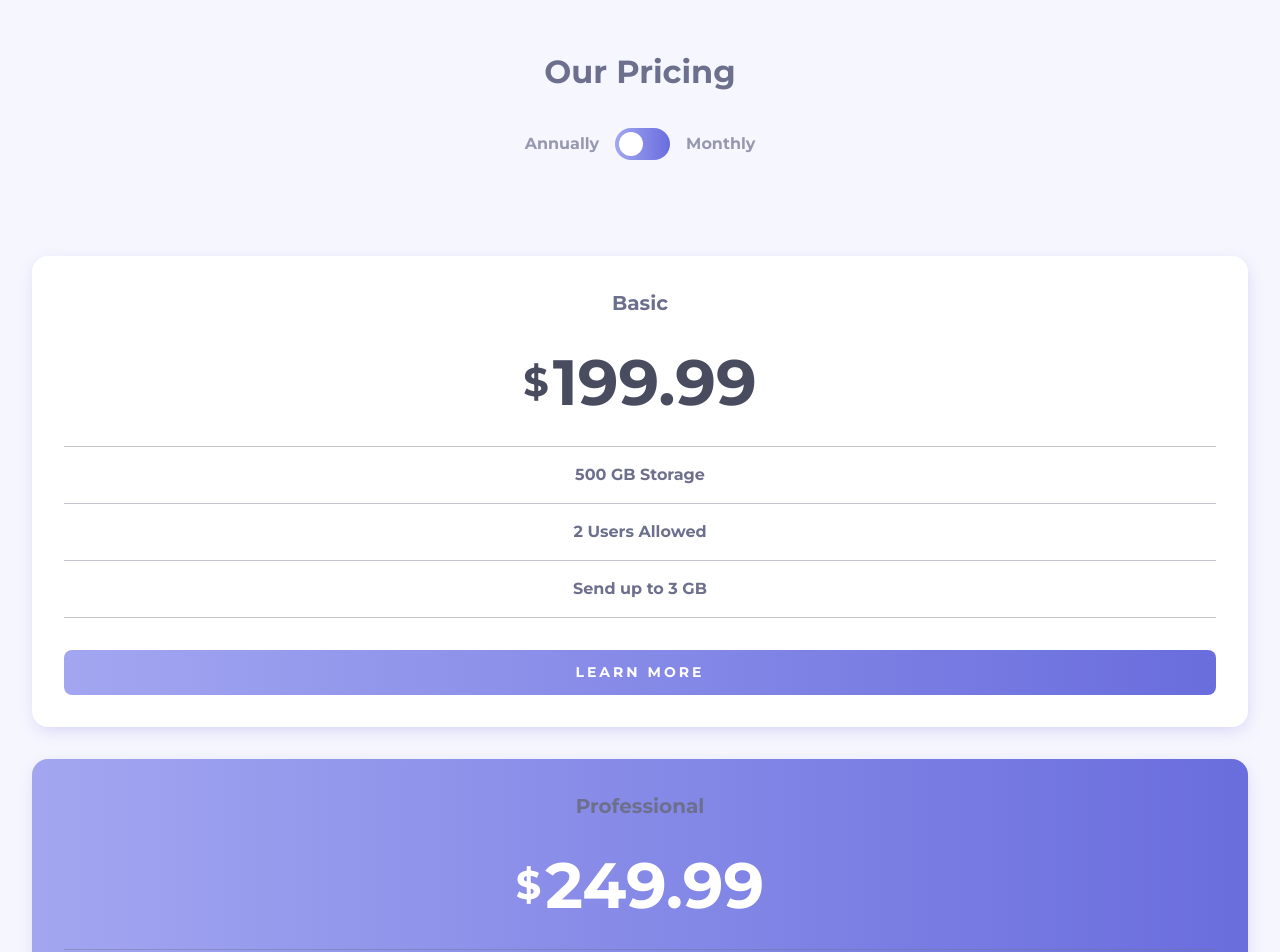
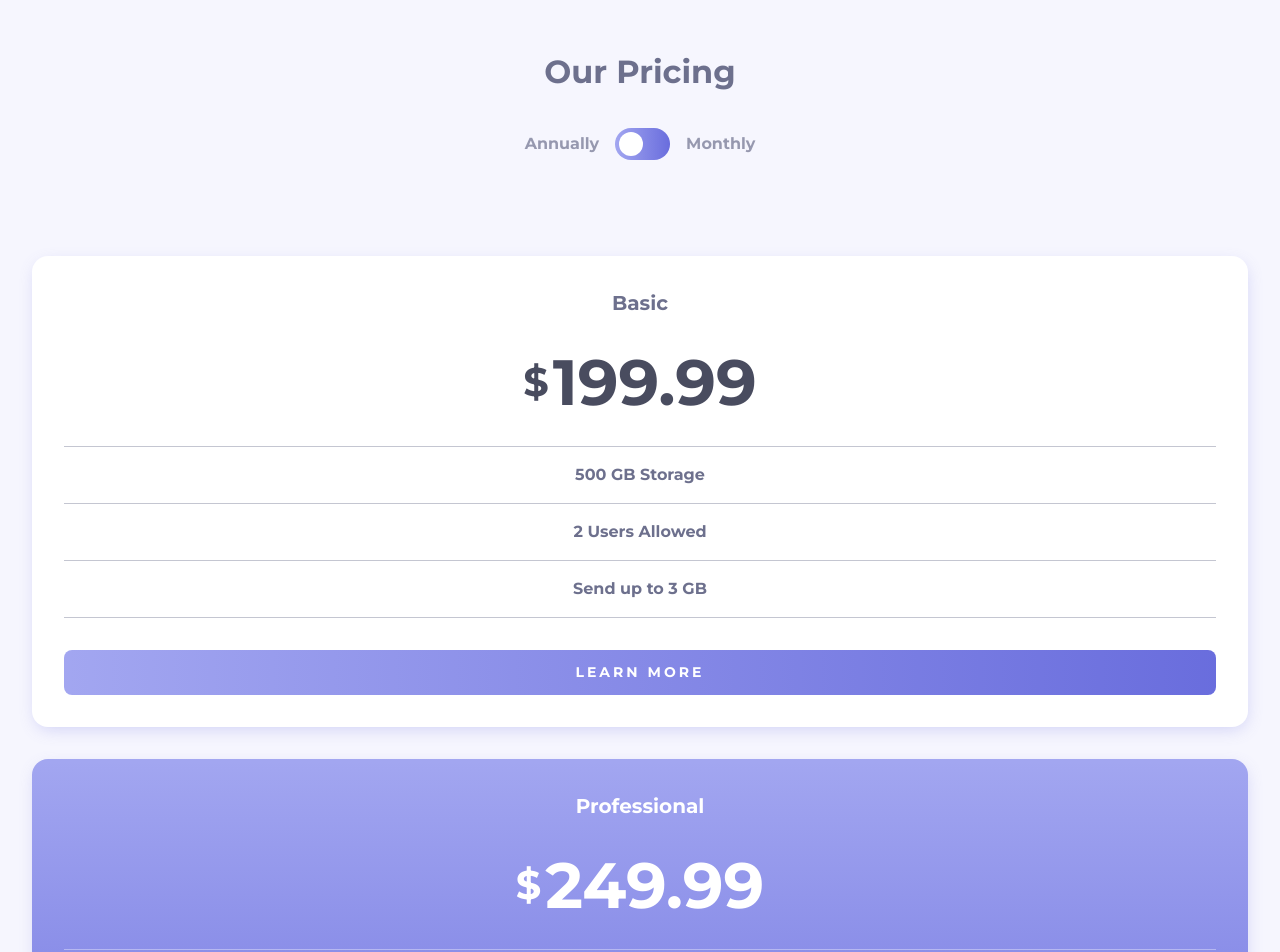
Before and after one commit to Shadowbest/Pricing-component-with-toggle, a React (Vite) app: page / in a window 1280 px wide. Shown: the top 952 px of the page. Built offline with nearby package versions, Linux system fonts and the light colour scheme.

Commit message:
fix(ui): features text color not displaying right

```diff
--- a/src/components/PricingCard.jsx
+++ b/src/components/PricingCard.jsx
@@ -1,6 +1,6 @@
 export default function PricingCard({ tier, tierPrice, features}) {
   const cardClasses = "professional" === tier.toLowerCase()
-    ? "pricing-card bg-gradient"
+    ? "pricing-card bg-gradient-card"
     : "pricing-card";
   const buttonClasses = "professional" === tier.toLowerCase()
     ? "btn text-uppercase bg-light"
```
